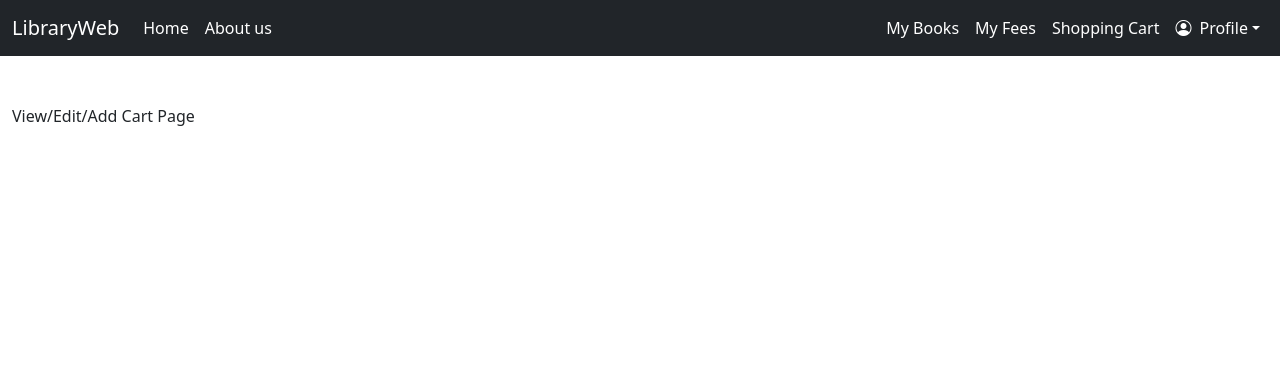
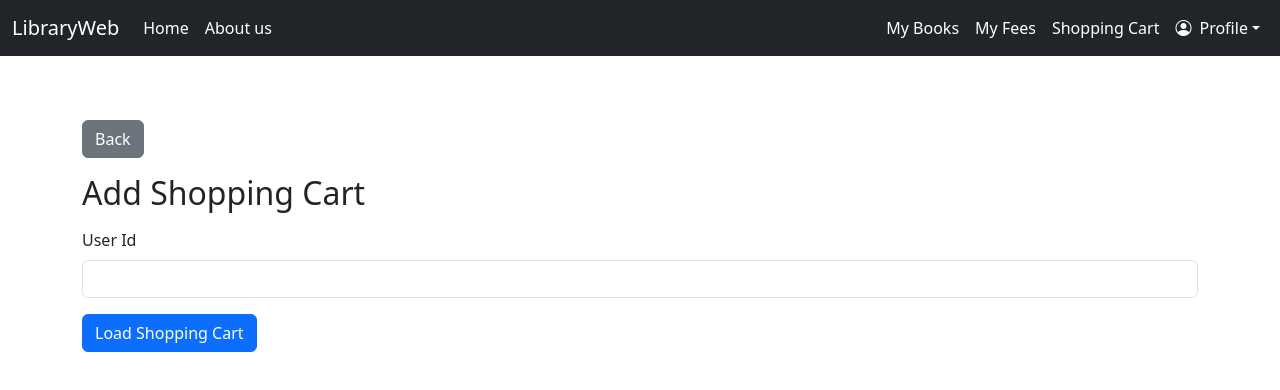
Before and after one commit to pterq/LibraryWeb, a React (Vite) app in the folder library-client/: page /shoppingCart/add in a window 1280 px wide. Shown: the top 390 px of the page. Built offline with nearby package versions, Linux system fonts and the light colour scheme; sample sign-in values are in the browser's storage.

Commit message:
front - mocks

```diff
--- a/library-client/src/component/dashboards/Tables/CartItemsTable.tsx
+++ b/library-client/src/component/dashboards/Tables/CartItemsTable.tsx
@@ -58,7 +58,7 @@ const CartItemsTable = () => {
 	};
 
 	const shoppingCarts = useMemo(() => {
-		let data: ReservationType[] = [...MockData.mockReservations];
+		let data: ReservationType[] = [...MockData.mockReservations.reservations];
 
 		if (search) {
 			const lowerSearch = search.toLowerCase();
@@ -155,6 +155,7 @@ const CartItemsTable = () => {
 				>
 					Add Item to Shopping Cart
 				</button>
+
 				<button
 					className="btn btn-secondary btn-sm"
 					disabled={!isFiltered}
@@ -225,7 +226,7 @@ const CartItemsTable = () => {
 
 							<td>
 								<button
-									className="btn btn-sm btn-primary"
+									className="btn btn-sm btn-primary me-2"
 									onClick={() =>
 										(window.location.href = `/shoppingCartItem/view/${shoppingCartItem.id}`)
 									}
--- a/library-client/src/component/dashboards/ViewEditAddPages/ViewEditAddCartItemPage.tsx
+++ b/library-client/src/component/dashboards/ViewEditAddPages/ViewEditAddCartItemPage.tsx
@@ -37,12 +37,14 @@ const formatDateTimeLocal = (value: Date | string | null | undefined) => {
 const ViewEditAddCartItemPage = () => {
 	const path = window.location.pathname;
 	const action: PageAction = path.includes("/view") ? "view" : "add";
+	const queryParams = new URLSearchParams(window.location.search);
+	const isEditModeFromQuery = queryParams.get("mode") === "edit";
 
 	const rawId = path.split("/").pop() ?? "";
 	const parsedReservationId = Number(rawId);
 	const reservationId = Number.isFinite(parsedReservationId) ? parsedReservationId : null;
 
-	const [isEditing, setIsEditing] = useState(action === "add");
+	const [isEditing, setIsEditing] = useState(action === "add" || isEditModeFromQuery);
 	const isReadOnly = action === "view" && !isEditing;
 	const isExistingReservationAction = action === "view";
 
@@ -58,7 +60,7 @@ const ViewEditAddCartItemPage = () => {
 			return;
 		}
 
-		setIsEditing(false);
+		setIsEditing(isEditModeFromQuery);
 
 		if (!reservationId) {
 			setError("Invalid or missing reservation id in URL.");
@@ -131,7 +133,7 @@ const ViewEditAddCartItemPage = () => {
 		return () => {
 			isActive = false;
 		};
-	}, [action, isExistingReservationAction, reservationId]);
+	}, [action, isEditModeFromQuery, isExistingReservationAction, reservationId]);
 
 	const pageTitle =
 		action === "view"
--- a/library-client/src/component/dashboards/ViewEditAddPages/ViewEditAddCartPage.tsx
+++ b/library-client/src/component/dashboards/ViewEditAddPages/ViewEditAddCartPage.tsx
@@ -1,7 +1,236 @@
-import React from "react";
+import React, { useEffect, useMemo, useState } from "react";
+
+import axiosClient from "../../../api/axiosClient";
+import type { ReservationType } from "../../../types/DbTypes";
+
+import CartItemsTable from "../Tables/CartItemsTable";
+
+type PageAction = "view" | "add";
+
+type CartFormData = {
+	userId: string;
+};
+
+const EMPTY_FORM: CartFormData = {
+	userId: "",
+};
 
 const ViewEditAddCartPage = () => {
-	return <div>View/Edit/Add Cart Page</div>;
+	const path = window.location.pathname;
+	const action: PageAction = path.includes("/view") ? "view" : "add";
+
+	const rawId = path.split("/").pop() ?? "";
+	const parsedUserId = Number(rawId);
+	const userIdFromPath = Number.isFinite(parsedUserId) ? parsedUserId : null;
+
+	const [isEditing, setIsEditing] = useState(action === "add");
+	const isReadOnly = action === "view" && !isEditing;
+	const isExistingCartAction = action === "view";
+
+	const [formData, setFormData] = useState<CartFormData>(EMPTY_FORM);
+	const [reservations, setReservations] = useState<ReservationType[]>([]);
+	const [isLoading, setIsLoading] = useState(false);
+	const [error, setError] = useState<string | null>(null);
+
+	const selectedUserId = useMemo(() => {
+		const numericUserId = Number(formData.userId);
+		return Number.isFinite(numericUserId) && numericUserId > 0 ? numericUserId : null;
+	}, [formData.userId]);
+
+	useEffect(() => {
+		if (!isExistingCartAction) {
+			setFormData(EMPTY_FORM);
+			setReservations([]);
+			setError(null);
+			setIsEditing(true);
+			return;
+		}
+
+		setIsEditing(false);
+
+		if (!userIdFromPath) {
+			setError("Invalid or missing user id in URL.");
+			setFormData(EMPTY_FORM);
+			setReservations([]);
+			return;
+		}
+
+		let isActive = true;
+
+		const loadUserReservations = async () => {
+			setIsLoading(true);
+			setError(null);
+
+			try {
+				const response = await axiosClient.get("/reservations");
+				const allReservations = Array.isArray(response.data)
+					? (response.data as ReservationType[])
+					: [];
+
+				if (!isActive) {
+					return;
+				}
+
+				const reservationsForUser = allReservations.filter((reservation) => {
+					const user = reservation.user as
+						| { userId?: number | string | null; id?: number | string | null }
+						| undefined;
+
+					if (typeof user?.userId === "number") {
+						return user.userId === userIdFromPath;
+					}
+
+					if (typeof user?.userId === "string") {
+						return Number(user.userId) === userIdFromPath;
+					}
+
+					if (typeof user?.id === "number") {
+						return user.id === userIdFromPath;
+					}
+
+					if (typeof user?.id === "string") {
+						return Number(user.id) === userIdFromPath;
+					}
+
+					return false;
+				});
+
+				setFormData({ userId: String(userIdFromPath) });
+				setReservations(reservationsForUser);
+			} catch {
+				if (!isActive) {
+					return;
+				}
+
+				setError("Failed to load shopping cart reservations.");
+				setFormData({ userId: String(userIdFromPath) });
+				setReservations([]);
+			} finally {
+				if (isActive) {
+					setIsLoading(false);
+				}
+			}
+		};
+
+		void loadUserReservations();
+
+		return () => {
+			isActive = false;
+		};
+	}, [action, isExistingCartAction, userIdFromPath]);
+
+	const pageTitle =
+		action === "view"
+			? isEditing
+				? "Edit Shopping Cart"
+				: "View Shopping Cart"
+			: "Add Shopping Cart";
+
+	const handleChange = (event: React.ChangeEvent<HTMLInputElement>) => {
+		const { name, value } = event.target;
+		setFormData((prev) => ({ ...prev, [name]: value }));
+	};
+
+	const handleSubmit = async (event: React.FormEvent) => {
+		event.preventDefault();
+
+		if (isReadOnly || !selectedUserId) {
+			return;
+		}
+
+		setIsLoading(true);
+		setError(null);
+
+		try {
+			const response = await axiosClient.get("/reservations");
+			const allReservations = Array.isArray(response.data)
+				? (response.data as ReservationType[])
+				: [];
+
+			const reservationsForUser = allReservations.filter((reservation) => {
+				const user = reservation.user as
+					| { userId?: number | string | null; id?: number | string | null }
+					| undefined;
+
+				if (typeof user?.userId === "number") {
+					return user.userId === selectedUserId;
+				}
+
+				if (typeof user?.userId === "string") {
+					return Number(user.userId) === selectedUserId;
+				}
+
+				if (typeof user?.id === "number") {
+					return user.id === selectedUserId;
+				}
+
+				if (typeof user?.id === "string") {
+					return Number(user.id) === selectedUserId;
+				}
+
+				return false;
+			});
+
+			setReservations(reservationsForUser);
+			setIsEditing(false);
+		} catch {
+			setError("Failed to load shopping cart reservations.");
+			setReservations([]);
+		} finally {
+			setIsLoading(false);
+		}
+	};
+
+	return (
+		<div className="container py-3">
+			<div className="d-flex flex-wrap gap-2 mb-3">
+				<button className="btn btn-secondary" onClick={() => window.history.back()}>
+					Back
+				</button>
+				{action === "view" && !isEditing && (
+					<button className="btn btn-primary" onClick={() => setIsEditing(true)}>
+						Edit
+					</button>
+				)}
+			</div>
+			<h2>{pageTitle}</h2>
+
+			{isLoading && <p>Loading shopping cart data...</p>}
+			{error && <p className="text-danger mb-3">{error}</p>}
+
+			<form onSubmit={handleSubmit} className="mt-3 mb-4">
+				<div className="mb-3">
+					<label htmlFor="userId" className="form-label">
+						User Id
+					</label>
+					<input
+						type="number"
+						id="userId"
+						name="userId"
+						className="form-control"
+						value={formData.userId}
+						onChange={handleChange}
+						disabled={isReadOnly || isLoading}
+						min="1"
+						required
+					/>
+				</div>
+
+				{!isReadOnly && (
+					<button type="submit" className="btn btn-primary" disabled={isLoading}>
+						{action === "view" ? "Save Changes" : "Load Shopping Cart"}
+					</button>
+				)}
+			</form>
+
+			{selectedUserId && (
+				<>
+					<h4 className="mb-3">Reservations for user id: {selectedUserId}</h4>
+					<CartItemsTable />
+				</>
+			)}
+		</div>
+	);
 };
 
 export default ViewEditAddCartPage;
--- a/library-client/src/component/data/MockData.ts
+++ b/library-client/src/component/data/MockData.ts
@@ -15,6 +15,8 @@ import type {
 	FeeStatusType,
 	BookPhysicalStatusType,
 	UserRoleType,
+	ReservastionsType,
+	ReservationCountType,
 } from "../../types/DbTypes";
 
 const mockUser: UserType = {
@@ -155,12 +157,18 @@ const mockFees: FeeType[] = Array.from({ length: 5 }, (_, i) => ({
 	status: i % 3 === 0 ? "PAID" : i % 3 === 1 ? "UNPAID" : "CANCELLED",
 }));
 
-const mockReservations: ReservationType[] = Array.from({ length: 5 }, (_, i) => ({
-	...mockReservation,
-	id: i + 1,
-	userId: mockUsers[i].userId,
-	copyId: mockBookPhysicals[i].id,
-}));
+const mockReservations: ReservastionsType = {
+	reservations: Array.from({ length: 5 }, (_, i) => ({
+		id: i + 1,
+		user: mockUsers[i],
+		copyId: mockBookPhysicals[i].id,
+		reservedAt: new Date(
+			new Date("2026-08-30T04:42:43.95786").getTime() + i * 24 * 60 * 60 * 1000,
+		),
+		expiresAt: new Date(new Date("2026-09-13T10:00:00").getTime() + i * 24 * 60 * 60 * 1000),
+		bookPhysical: mockBookPhysicals[i],
+	})),
+};
 
 //=============================================
 const mockCategoriesCount: CategoryCountType[] = Array.from({ length: 5 }, (_, i) => ({
@@ -186,6 +194,13 @@ const mockLoansCount: LoanCountType[] = Array.from({ length: 5 }, (_, i) => ({
 	numberOfLoans: i * 3,
 }));
 
+const mockReservationsCount: ReservationCountType[] = Array.from({ length: 5 }, (_, i) => ({
+	id: i + 1,
+	firstName: `FirstN ${i + 1}`,
+	lastName: `LastN${i + 1}`,
+	numberOfReservations: i * 2,
+}));
+
 //========
 
 //export as MockData object
@@ -201,6 +216,7 @@ const MockData = {
 	mockCategoriesCount,
 	mockFeesCount,
 	mockLoansCount,
+	mockReservationsCount,
 };
 
 export { MockData };
--- a/library-client/src/component/shoppingCart/CartPanel.tsx
+++ b/library-client/src/component/shoppingCart/CartPanel.tsx
@@ -6,7 +6,7 @@ const CartPanel = () => {
 	const getCartItems = async () => {};
 
 	// przykładowe dane – w prawdziwej aplikacji pobierzesz z API
-	const items = MockData.mockReservations;
+	const items = MockData.mockReservations.reservations;
 
 	return (
 		<div>
```
Also changed, not shown: library-client/src/component/dashboards/admin-dasboards/ShoppinCartsDashboard.tsx (+17 -18 lines), library-client/src/types/DbTypes.ts (+11 -0 lines).
